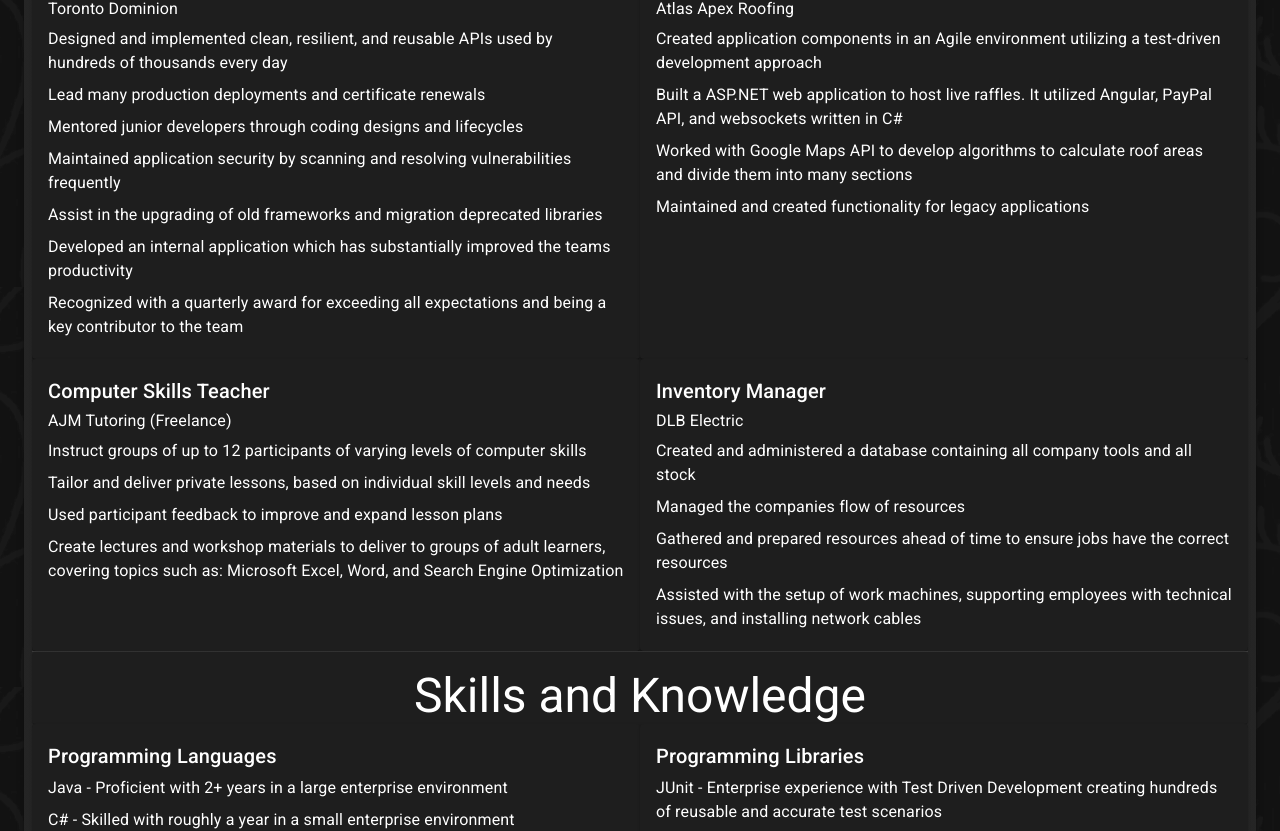
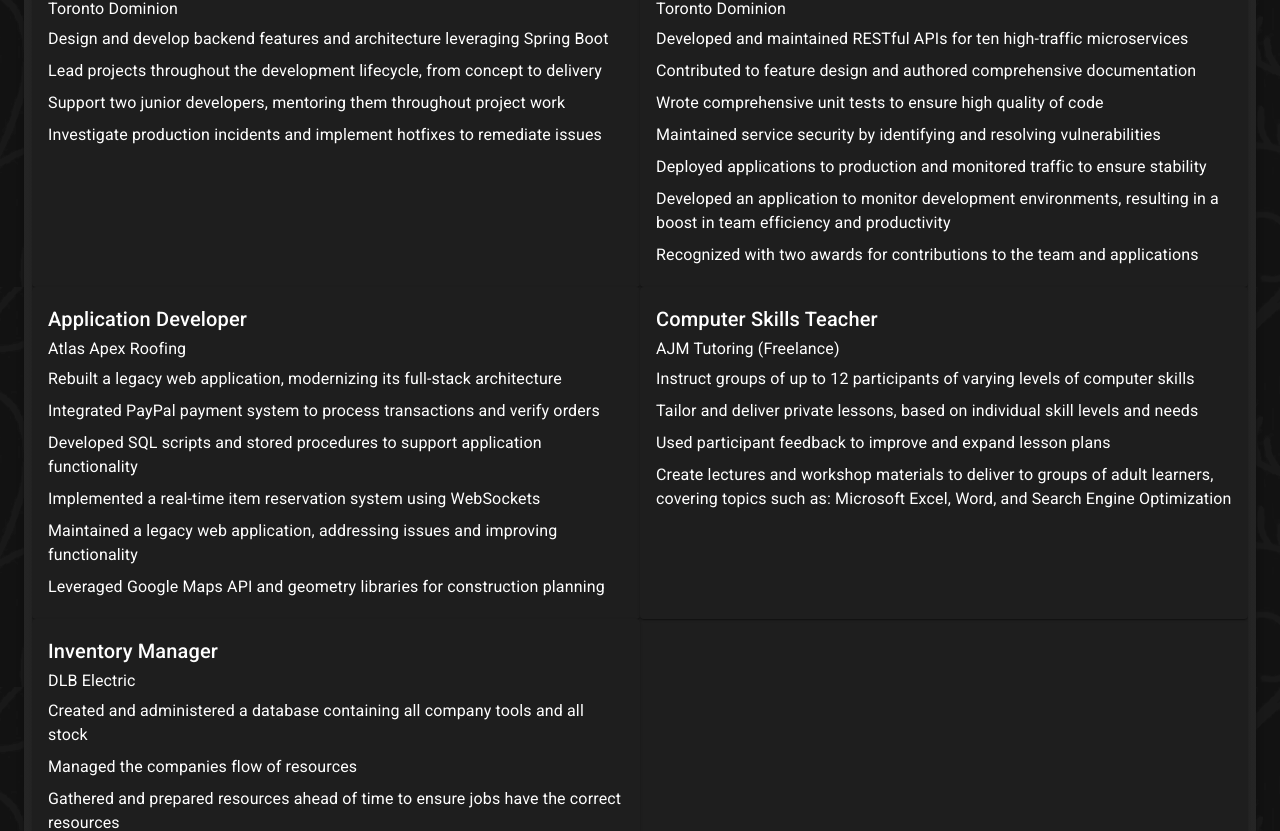
Before and after one commit to AnthonyJM18/anthonymeranteweb, a React (Create React App) app: page / in a window 1280 px wide. Shown: the part 913-1744 px from the top of the page. Built offline with nearby package versions, Linux system fonts and the light colour scheme.

Commit message:
update work exp

```diff
--- a/package.json
+++ b/package.json
@@ -1,7 +1,7 @@
 {
   "name": "anthonymeranteweb",
-  "version": "0.1.1",
-  "homepage": "https://anthonymerante.ca",
+  "version": "0.1.2",
+  "homepage": "https://anthonymerante.ca/",
   "private": true,
   "dependencies": {
     "@emotion/react": "^11.11.1",
--- a/src/Components/Portfolio/portfolio.js
+++ b/src/Components/Portfolio/portfolio.js
@@ -43,7 +43,7 @@
               love working on development teams to create quality applications.
             </Typography>
             <Typography variant="body1" sx={{ mt: 2 }}>
-              Aside from programming, I enjoy baking cheesecake and tiramisu, playing video games, and growing plants
+              Outside of Software Development I enjoy playing video games, practicing caligraphy, learning about finance, and growing peppers.
             </Typography>
           </CardContent>
         </Box>
@@ -53,7 +53,7 @@
         header="Education"
         list={[
           <TextElement content="Fanshawe College: Computer Programmer Analyst - September 2018-2021" />,
-          <TextElement content="Cumulative GPA: 4.10 / 4.20" />,
+          <TextElement content="Cumulative GPA: 4.10" />,
           <TextElement content="President's Honor Roll" />,
           <TextElement content="Deans Honor Roll: Fall 2018, Winter 2019, Summer 2020, Fall 2020, Winter 2021, Fall 2021" />,
         ]}
@@ -94,18 +94,29 @@
       <Divider />
       <CenteredHeader content="Work Experience" />
       <Card sx={isMedium ? { display: "block" } : { display: "flex", flexWrap: "wrap" }}>
-        <LeftInfoCard
-          header={"Software Engineer"}
+      <LeftInfoCard
+          header={"Software Engineer II"}
           subheader={"Toronto Dominion"}
           wth={isMedium ? "100%" : "50%"}
           list={[
-            <TextElement content="Designed and implemented clean, resilient, and reusable APIs used by hundreds of thousands every day" />,
-            <TextElement content="Lead many production deployments and certificate renewals" />,
-            <TextElement content="Mentored junior developers through coding designs and lifecycles" />,
-            <TextElement content="Maintained application security by scanning and resolving vulnerabilities frequently" />,
-            <TextElement content="Assist in the upgrading of old frameworks and migration deprecated libraries" />,
-            <TextElement content="Developed an internal application which has substantially improved the teams productivity" />,
-            <TextElement content="Recognized with a quarterly award for exceeding all expectations and being a key contributor to the team" />
+              <TextElement content="Design and develop backend features and architecture leveraging Spring Boot" />,
+              <TextElement content="Lead projects throughout the development lifecycle, from concept to delivery" />,
+              <TextElement content="Support two junior developers, mentoring them throughout project work" />,
+              <TextElement content="Investigate production incidents and implement hotfixes to remediate issues" />,
+          ]}
+      />
+      <LeftInfoCard
+          header={"Software Engineer I"}
+          subheader={"Toronto Dominion"}
+          wth={isMedium ? "100%" : "50%"}
+          list={[
+              <TextElement content="Developed and maintained RESTful APIs for ten high-traffic microservices" />,
+              <TextElement content="Contributed to feature design and authored comprehensive documentation" />,
+              <TextElement content="Wrote comprehensive unit tests to ensure high quality of code" />,
+              <TextElement content="Maintained service security by identifying and resolving vulnerabilities" />,
+              <TextElement content="Deployed applications to production and monitored traffic to ensure stability" />,
+              <TextElement content="Developed an application to monitor development environments, resulting in a boost in team efficiency and productivity" />,
+              <TextElement content="Recognized with two awards for contributions to the team and applications" />
           ]}
         />
         <LeftInfoCard
@@ -113,10 +124,12 @@
           subheader={"Atlas Apex Roofing"}
           wth={isMedium ? "100%" : "50%"}
           list={[
-            <TextElement content="Created application components in an Agile environment utilizing a test-driven development approach" />,
-            <TextElement content="Built a ASP.NET web application to host live raffles. It utilized Angular, PayPal API, and websockets written in C#" />,
-            <TextElement content="Worked with Google Maps API to develop algorithms to calculate roof areas and divide them into many sections" />,
-            <TextElement content="Maintained and created functionality for legacy applications" />,
+              <TextElement content="Rebuilt a legacy web application, modernizing its full-stack architecture" />,
+              <TextElement content="Integrated PayPal payment system to process transactions and verify orders" />,
+              <TextElement content="Developed SQL scripts and stored procedures to support application functionality" />,
+              <TextElement content="Implemented a real-time item reservation system using WebSockets" />,
+              <TextElement content="Maintained a legacy web application, addressing issues and improving functionality" />,
+              <TextElement content="Leveraged Google Maps API and geometry libraries for construction planning" />,
           ]}
         />
         <LeftInfoCard
@@ -149,7 +162,7 @@
           header={"Programming Languages"}
           wth={isMedium ? "100%" : "50%"}
           list={[
-            <TextElement content="Java - Proficient with 2+ years in a large enterprise environment" />,
+            <TextElement content="Java - Proficient with 3+ years in a large enterprise environment" />,
             <TextElement content="C# - Skilled with roughly a year in a small enterprise environment" />,
             <TextElement content="JavaScript - A mix of work and educational experience mainly with frameworks such as React and Angular" />,
             <TextElement content="Python - I have experience with modifying excel documents, web scraping, and many other libraries" />,
```
